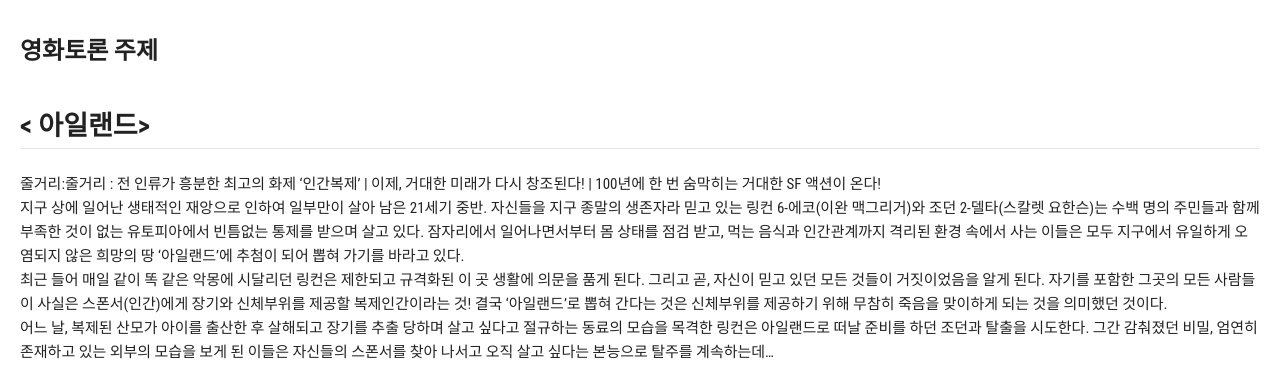
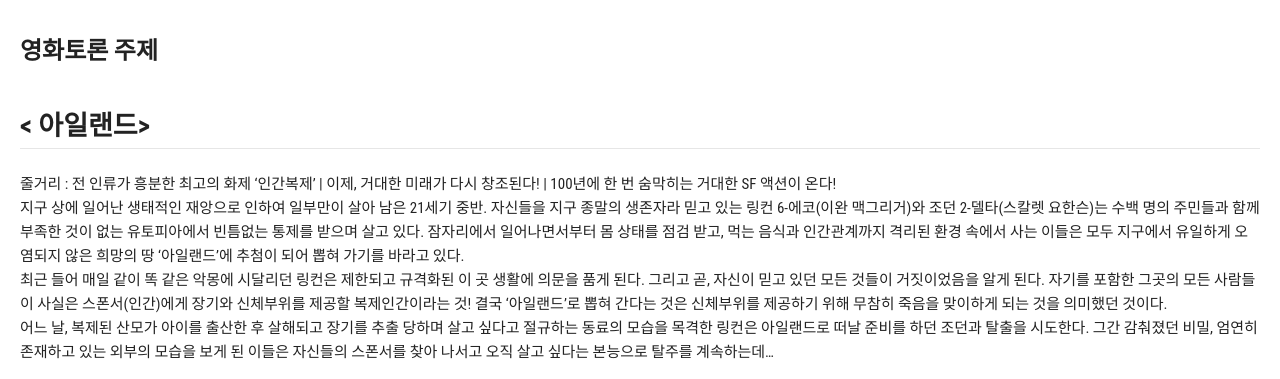
Before and after one commit to osos0623/osos0623.github.com, a Jekyll site: the page island.html, which Jekyll copies as it is, in a window 1280 px wide, cut to the strip 124-503 px from the top of the page. Built offline with Jekyll 4.4.1, drawn with Linux system fonts in a browser that asks for light colours; comment, search, counter and statistics services are not loaded.

Commit message:
Update island.html

```diff
--- a/island.html
+++ b/island.html
@@ -26,7 +26,7 @@
        <p><h5><a href="http://osos0623.github.io/" class="Home"><img src="https://fbcdn-sphotos-h-a.akamaihd.net/hphotos-ak-xtp1/v/t1.0-9/11036701_784292635025137_4479461565651057405_n.jpg?oh=65269aa26a4ecd542a002b444d808103&oe=5606C417&__gda__=1442243361_cd2626080fbf76c143407472e0d797f3" width="300" height="100"></a></p>
 
       </div>
-<h3 id="영화토론-주제"><a name="영화토론-주제" href="#영화토론-주제"></a>영화토론 주제</h3><h2 id=""><a name="" href="#"></a>&lt; 아일랜드&gt;</h2><p>줄거리:줄거리 : 전 인류가 흥분한 최고의 화제 ‘인간복제’ | 이제, 거대한 미래가 다시 창조된다! | 100년에 한 번 숨막히는 거대한 SF 액션이 온다!<br>지구 상에 일어난 생태적인 재앙으로 인하여 일부만이 살아 남은 21세기 중반. 자신들을 지구 종말의 생존자라 믿고 있는 링컨 6-에코(이완 맥그리거)와 조던 2-델타(스칼렛 요한슨)는 수백 명의 주민들과 함께 부족한 것이 없는 유토피아에서 빈틈없는 통제를 받으며 살고 있다. 잠자리에서 일어나면서부터 몸 상태를 점검 받고, 먹는 음식과 인간관계까지 격리된 환경 속에서 사는 이들은 모두 지구에서 유일하게 오염되지 않은 희망의 땅 ‘아일랜드’에 추첨이 되어 뽑혀 가기를 바라고 있다.<br>  최근 들어 매일 같이 똑 같은 악몽에 시달리던 링컨은 제한되고 규격화된 이 곳 생활에 의문을 품게 된다. 그리고 곧, 자신이 믿고 있던 모든 것들이 거짓이었음을 알게 된다. 자기를 포함한 그곳의 모든 사람들이 사실은 스폰서(인간)에게 장기와 신체부위를 제공할 복제인간이라는 것! 결국 ‘아일랜드’로 뽑혀 간다는 것은 신체부위를 제공하기 위해 무참히 죽음을 맞이하게 되는 것을 의미했던 것이다.<br>  어느 날, 복제된 산모가 아이를 출산한 후 살해되고 장기를 추출 당하며 살고 싶다고 절규하는 동료의 모습을 목격한 링컨은 아일랜드로 떠날 준비를 하던 조던과 탈출을 시도한다. 그간 감춰졌던 비밀, 엄연히 존재하고 있는 외부의 모습을 보게 된 이들은 자신들의 스폰서를 찾아 나서고 오직 살고 싶다는 본능으로 탈주를 계속하는데…</p>
+<h3 id="영화토론-주제"><a name="영화토론-주제" href="#영화토론-주제"></a>영화토론 주제</h3><h2 id=""><a name="" href="#"></a>&lt; 아일랜드&gt;</h2><p>줄거리 : 전 인류가 흥분한 최고의 화제 ‘인간복제’ | 이제, 거대한 미래가 다시 창조된다! | 100년에 한 번 숨막히는 거대한 SF 액션이 온다!<br>지구 상에 일어난 생태적인 재앙으로 인하여 일부만이 살아 남은 21세기 중반. 자신들을 지구 종말의 생존자라 믿고 있는 링컨 6-에코(이완 맥그리거)와 조던 2-델타(스칼렛 요한슨)는 수백 명의 주민들과 함께 부족한 것이 없는 유토피아에서 빈틈없는 통제를 받으며 살고 있다. 잠자리에서 일어나면서부터 몸 상태를 점검 받고, 먹는 음식과 인간관계까지 격리된 환경 속에서 사는 이들은 모두 지구에서 유일하게 오염되지 않은 희망의 땅 ‘아일랜드’에 추첨이 되어 뽑혀 가기를 바라고 있다.<br>  최근 들어 매일 같이 똑 같은 악몽에 시달리던 링컨은 제한되고 규격화된 이 곳 생활에 의문을 품게 된다. 그리고 곧, 자신이 믿고 있던 모든 것들이 거짓이었음을 알게 된다. 자기를 포함한 그곳의 모든 사람들이 사실은 스폰서(인간)에게 장기와 신체부위를 제공할 복제인간이라는 것! 결국 ‘아일랜드’로 뽑혀 간다는 것은 신체부위를 제공하기 위해 무참히 죽음을 맞이하게 되는 것을 의미했던 것이다.<br>  어느 날, 복제된 산모가 아이를 출산한 후 살해되고 장기를 추출 당하며 살고 싶다고 절규하는 동료의 모습을 목격한 링컨은 아일랜드로 떠날 준비를 하던 조던과 탈출을 시도한다. 그간 감춰졌던 비밀, 엄연히 존재하고 있는 외부의 모습을 보게 된 이들은 자신들의 스폰서를 찾아 나서고 오직 살고 싶다는 본능으로 탈주를 계속하는데…</p>
 <p><img src="http://movie.phinf.naver.net/20111223_153/1324572813525iGi7j_JPEG/movie_image.jpg" width="300" height="500" alt="아일랜드"></p>
 <p>1)복제인간 찬반<br><em>찬 : 이유
 
```
